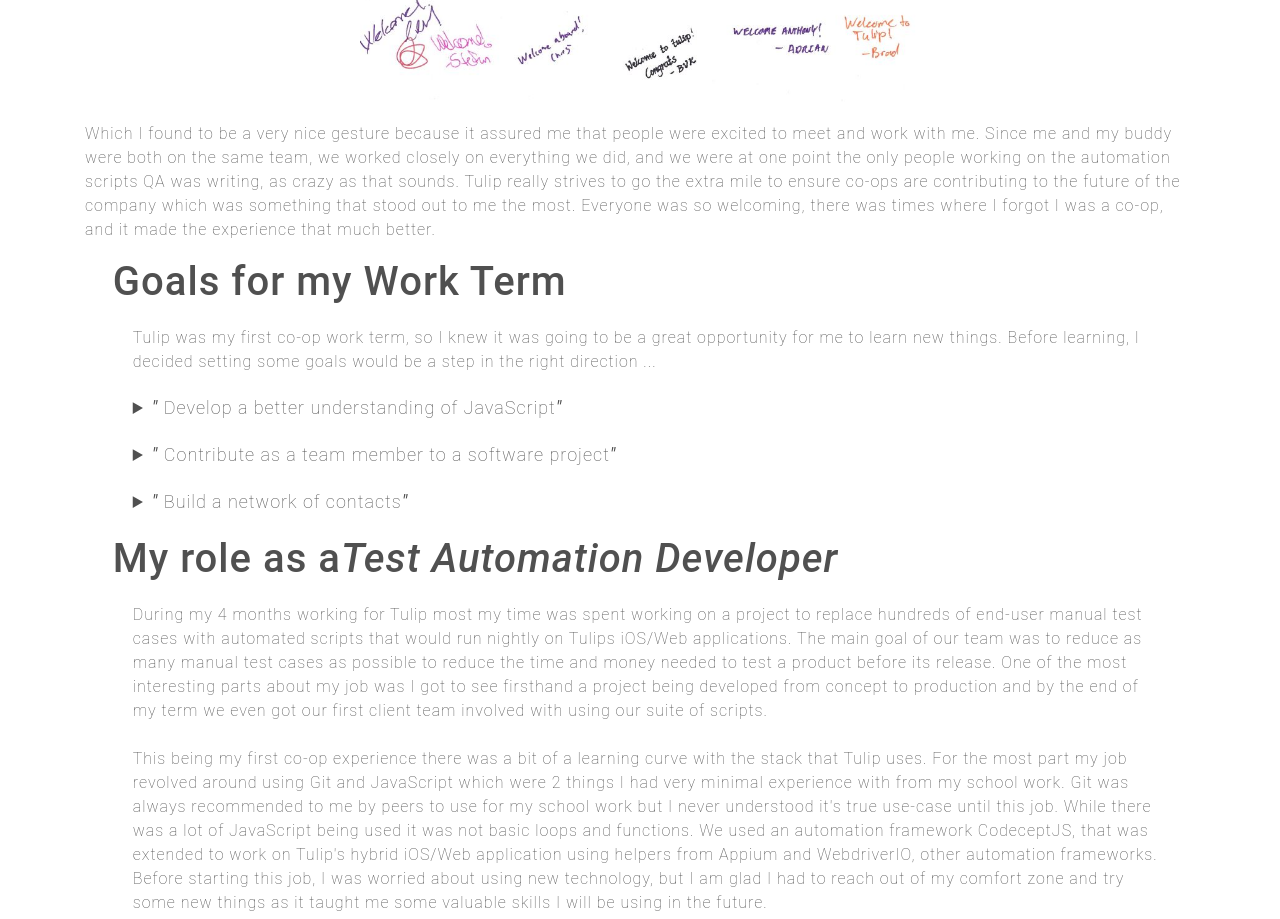
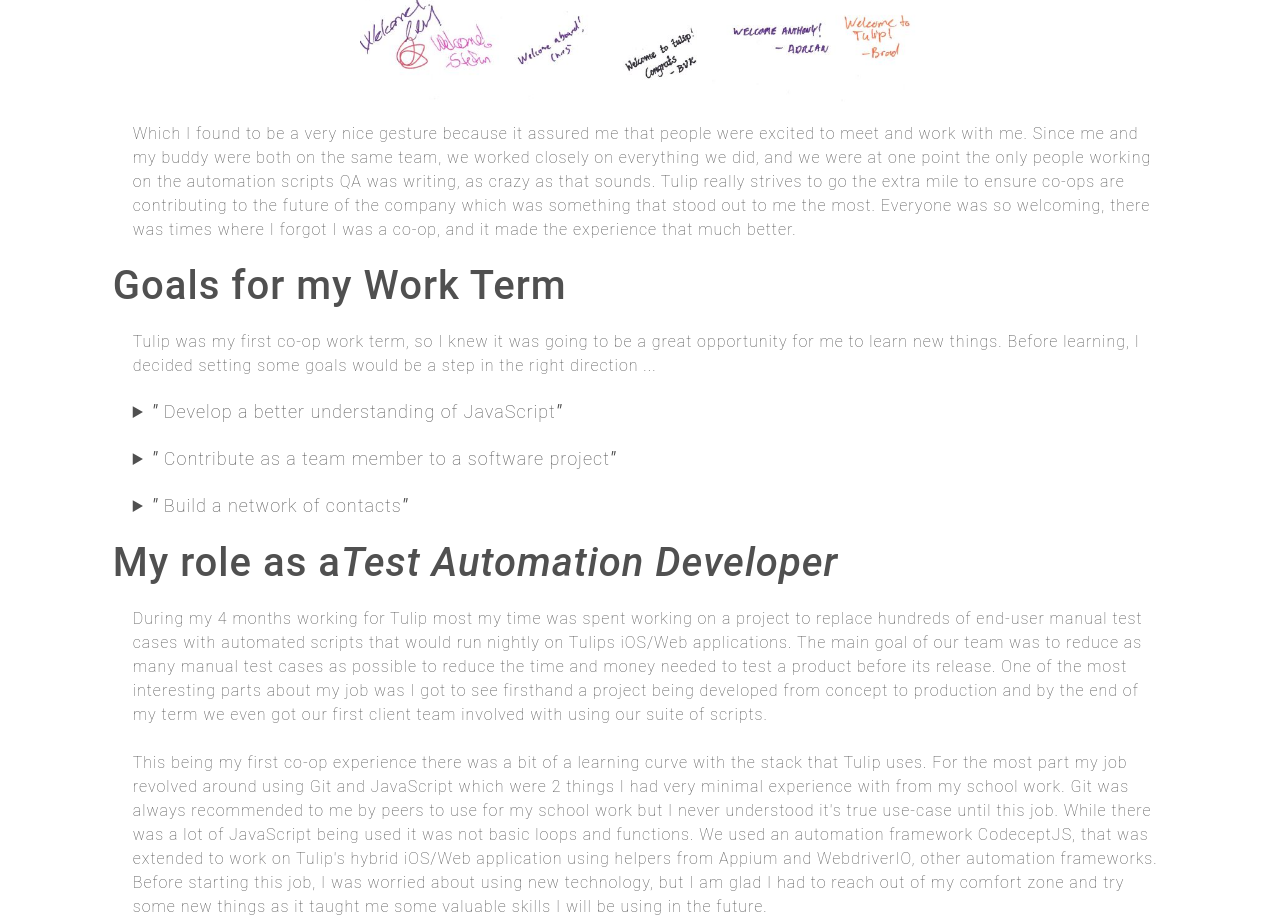
Before and after one commit to anthonycandelino/anthonycandelino.github.io, a plain HTML site: page work_reports/tulip_retail.html in a window 1280 px wide. Shown: the part 1522-2441 px from the top of the page. Drawn offline with nearby package versions, Linux system fonts and the light colour scheme.

Commit message:
indent fix

```diff
--- a/work_reports/tulip_retail.html
+++ b/work_reports/tulip_retail.html
@@ -56,11 +56,13 @@
               they have a "buddy system" where a full-time employee or another co-op who has been there prior will be your mentor for your time there.
               Fortunately for me, my buddy that greeted me on the first day was another co-op who I had met before in a lab we had together. Upon
               greeting me he showed me to my desk where I found this:
+            </p>
 
-              <div class="center-text" style="padding-bottom: 20px;">
-                <img width="560" src="../img/welcome_to_tulip.JPG">
-              </div>
+            <div class="center-text" style="padding-bottom: 20px;">
+              <img width="560" src="../img/welcome_to_tulip.JPG">
+            </div>
 
+            <p class="about-info">
               Which I found to be a very nice gesture because it assured me that people were excited to meet and work with me. Since me and my buddy
               were both on the same team, we worked closely on everything we did, and we were at one point the only people working on the automation
               scripts QA was writing, as crazy as that sounds. Tulip really strives to go the extra mile to ensure co-ops are contributing to the
```
